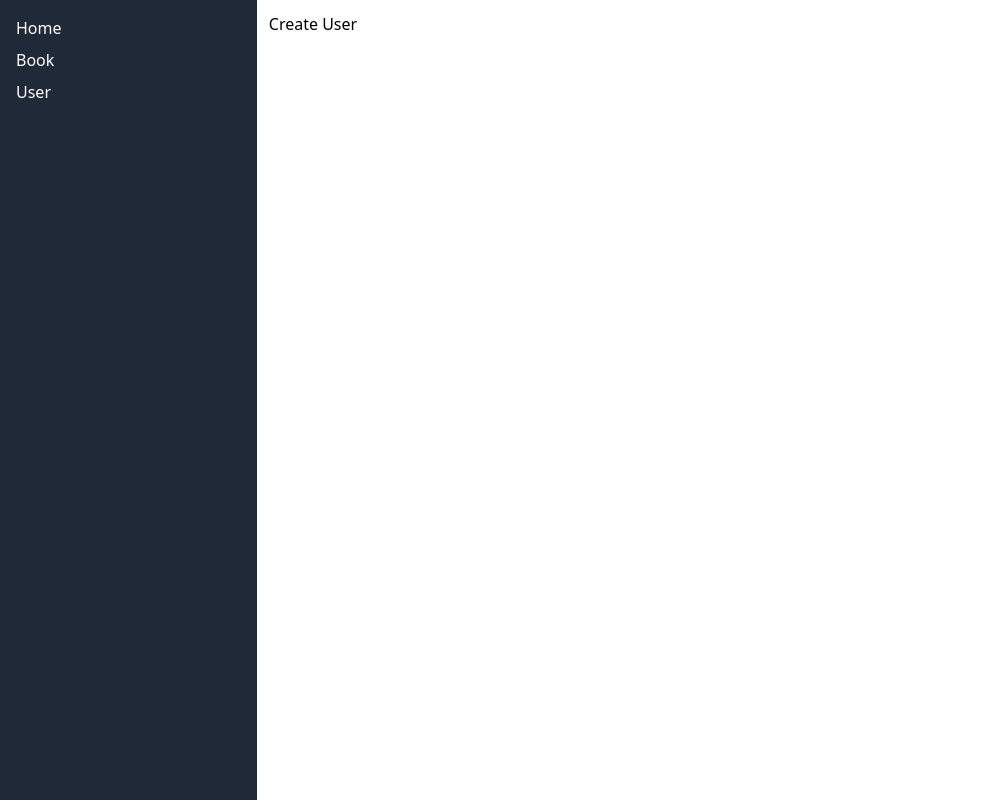
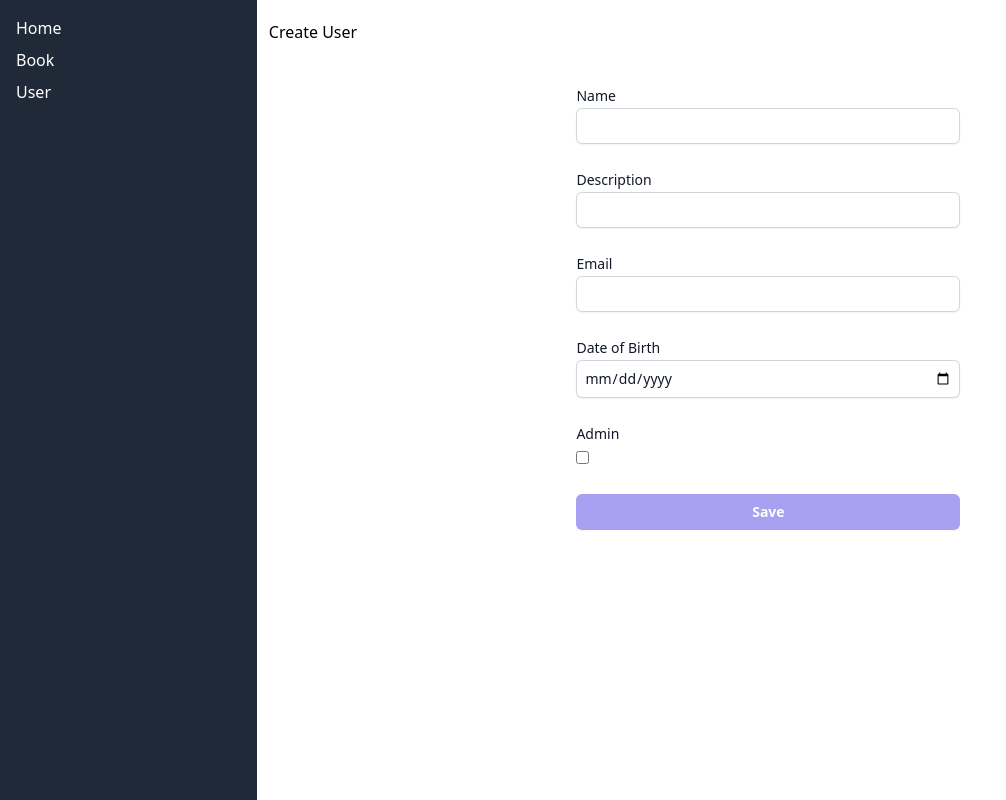
Before and after one commit to allansuru/nextjs-redux, a Next.js app: page /user/create in a window 1280 px wide. Shown: the whole page, without its empty margins (0-1006 px from the left). Built offline with nearby package versions, Linux system fonts and the light colour scheme.

Commit message:
finalizando users module

```diff
--- a/db.json
+++ b/db.json
@@ -1,7 +1,7 @@
 {
   "books": [
     {
-      "name": "The Mandalorian 1234",
+      "name": "The Mandalorian",
       "imageUrl": "https://lumiere-a.akamaihd.net/v1/images/the-mandalorian-poster-s3-serieslp_aa55f7a4.jpeg?region=0%2C0%2C1024%2C1517",
       "id": 409748
     },
@@ -24,6 +24,11 @@
       "name": "Homem Aranha",
       "imageUrl": "https://sm.ign.com/ign_br/screenshot/default/spider-man-2002-banner_k5qn.jpg",
       "id": 278282
+    },
+    {
+      "name": "teste",
+      "imageUrl": "teste",
+      "id": 279696
     }
   ],
   "signin": [
@@ -36,13 +41,13 @@
   ],
   "users": [
     {
+      "dateCreated": "2023-08-24T13:48:23.477Z",
       "id": 1,
-      "name": "Alice",
+      "isAdmin": true,
+      "dateOfBirth": "1990-01-15T02:00:00.000Z",
+      "email": "alice@example.com",
       "description": "Lorem ipsum dolor sit amet.",
-      "email": "alice@example.com",
-      "dateOfBirth": "1990-01-15",
-      "dateCreated": "2022-03-20T08:00:00Z",
-      "isAdmin": true
+      "name": "Alice in Chains"
     },
     {
       "id": 2,
@@ -52,6 +57,33 @@
       "dateOfBirth": "1985-06-25",
       "dateCreated": "2021-11-10T10:30:00Z",
       "isAdmin": false
+    },
+    {
+      "isAdmin": false,
+      "dateOfBirth": "2023-08-09T03:00:00.000Z",
+      "email": "tste@teste.com",
+      "description": "teste 123",
+      "name": "Teste",
+      "id": 803,
+      "dateCreated": "2023-08-24T13:36:18.523Z"
+    },
+    {
+      "isAdmin": false,
+      "dateOfBirth": "2023-08-17T03:00:00.000Z",
+      "email": "asasas@teste",
+      "description": "asasa",
+      "name": "teste",
+      "id": 865,
+      "dateCreated": "2023-08-24T13:42:29.943Z"
+    },
+    {
+      "isAdmin": false,
+      "dateOfBirth": "2023-08-10T03:00:00.000Z",
+      "email": "es@TESE.COM",
+      "description": "12t",
+      "name": "teste",
+      "id": 144,
+      "dateCreated": "2023-08-24T13:48:02.029Z"
     }
   ]
 }
--- a/modules/book/shared/state/bookReducer.ts
+++ b/modules/book/shared/state/bookReducer.ts
@@ -9,7 +9,7 @@ import {
 
 const initialState =
 {
-    books: [],
+    books: [] as Array<Book>,
     loading: false,
     error: null
 }
--- a/modules/book/shared/state/bookThunks.ts
+++ b/modules/book/shared/state/bookThunks.ts
@@ -13,7 +13,6 @@ export const deleteBookAsync = createAsyncThunk<void, number>('book/deleteBook',
 });
 
 export const createBookAsync = createAsyncThunk<Book, Book>('book/createBook', async (book) => {
-
     const response = await post('books', book);
     return response;
 });
--- a/modules/user/UserDetailsForm.tsx
+++ b/modules/user/UserDetailsForm.tsx
@@ -1,31 +1,137 @@
-// components/UserDetailsForm.js
-import React, { useState, useEffect } from "react";
+import React from "react";
+import { useForm } from "react-hook-form";
+import { yupResolver } from "@hookform/resolvers/yup";
+import * as yup from "yup";
+import { useDispatch, useSelector } from "react-redux";
+import { useRouter } from "next/router";
+import { createUser, updateUser } from "./shared/state/userThunk";
+import { User } from "./shared/interfaces/user";
+
+const schema = yup.object().shape({
+  name: yup.string().required("Name is required"),
+  description: yup.string().required("Description is required"),
+  email: yup
+    .string()
+    .email("Enter a valid email")
+    .required("Email is required"),
+  dateOfBirth: yup
+    .date()
+    .max(new Date(), "Date must be in the past")
+    .required("Date of Birth is required"),
+  isAdmin: yup.boolean(),
+  id: yup.number(),
+  dateCreated: yup.date(),
+});
 
 const UserDetailsForm = ({ isEditing, userId }) => {
-  const [user, setUser] = useState({});
+  const dispatch = useDispatch();
+  const router = useRouter();
+  const user = useSelector((state) =>
+    state.user.users.find((user) => user.id === Number(userId))
+  );
 
-  useEffect(() => {
-    // Busque os detalhes do usuário com base no userId (se estiver editando)
-    // Se userId não estiver presente, é um novo usuário
-    if (isEditing && userId) {
-      // Faça uma requisição para obter os detalhes do usuário pelo userId
-      // Atualize o estado com os detalhes do usuário
-    }
-  }, [isEditing, userId]);
+  const { register, formState, handleSubmit } = useForm({
+    mode: "onChange",
+    resolver: yupResolver(schema),
+    defaultValues: isEditing ? user : {},
+  });
 
-  const handleSubmit = (formData) => {
-    if (isEditing) {
-      // Faça a requisição para atualizar o usuário com formData
-    } else {
-      // Faça a requisição para criar um novo usuário com formData
-    }
+  const onSubmit = (formData: User) => {
+    const payload = {
+      ...formData,
+      id: isEditing ? formData.id : Math.floor(Math.random() * 1000),
+      dateCreated: new Date().toISOString(),
+    };
+
+    isEditing ? dispatch(updateUser(payload)) : dispatch(createUser(payload));
+    router.push("/user");
   };
 
   return (
-    <div>
-      <h2>{isEditing ? "Edit User" : "Create User"}</h2>
-      {/* Renderize o formulário de edição/criação do usuário */}
-    </div>
+    <>
+      <div className="mt-2">
+        <h2>{isEditing ? "Edit User" : "Create User"}</h2>
+      </div>
+      <div className="mt-10 sm:mx-auto sm:w-full sm:max-w-sm">
+        <form className="space-y-6" onSubmit={handleSubmit(onSubmit)}>
+          <div className="mb-4">
+            <label className="block text-sm font-medium leading-6 text-gray-900">
+              Name
+            </label>
+            <input
+              {...register("name")}
+              className="mb-2 px-2 block w-full rounded-md border-0 py-1.5 text-gray-900 shadow-sm ring-1 ring-inset ring-gray-300 placeholder:text-gray-400 focus:ring-2 focus:ring-inset focus:ring-indigo-600 sm:text-sm sm:leading-6"
+            />
+            {formState.errors.name && (
+              <p className="text-red-600 text-xs mt-1">
+                {formState.errors.name.message}
+              </p>
+            )}
+          </div>
+          <div className="mb-4">
+            <label className="block text-sm font-medium leading-6 text-gray-900">
+              Description
+            </label>
+            <input
+              {...register("description")}
+              className="mb-2 px-2 block w-full rounded-md border-0 py-1.5 text-gray-900 shadow-sm ring-1 ring-inset ring-gray-300 placeholder:text-gray-400 focus:ring-2 focus:ring-inset focus:ring-indigo-600 sm:text-sm sm:leading-6"
+            />
+            {formState.errors.description && (
+              <p className="text-red-600 text-xs mt-1">
+                {formState.errors.description.message}
+              </p>
+            )}
+          </div>
+
+          <div className="mb-4">
+            <label className="block text-sm font-medium leading-6 text-gray-900">
+              Email
+            </label>
+            <input
+              {...register("email")}
+              className="mb-2 px-2 block w-full rounded-md border-0 py-1.5 text-gray-900 shadow-sm ring-1 ring-inset ring-gray-300 placeholder:text-gray-400 focus:ring-2 focus:ring-inset focus:ring-indigo-600 sm:text-sm sm:leading-6"
+            />
+            {formState.errors.email && (
+              <p className="text-red-600 text-xs mt-1">
+                {formState.errors.email.message}
+              </p>
+            )}
+          </div>
+
+          <div className="mb-4">
+            <label className="block text-sm font-medium leading-6 text-gray-900">
+              Date of Birth
+            </label>
+            <input
+              type="date"
+              {...register("dateOfBirth")}
+              className="mb-2 px-2 block w-full rounded-md border-0 py-1.5 text-gray-900 shadow-sm ring-1 ring-inset ring-gray-300 placeholder:text-gray-400 focus:ring-2 focus:ring-inset focus:ring-indigo-600 sm:text-sm sm:leading-6"
+            />
+            {formState.errors.dateOfBirth && (
+              <p className="text-red-600 text-xs mt-1">
+                {formState.errors.dateOfBirth.message}
+              </p>
+            )}
+          </div>
+
+          <div className="mb-4">
+            <label className="block text-sm font-medium leading-6 text-gray-900">
+              Admin
+            </label>
+            <input type="checkbox" {...register("isAdmin")} className="mr-1" />
+          </div>
+          <button
+            type="submit"
+            disabled={!formState.isValid}
+            className={`flex w-full justify-center rounded-md bg-indigo-600 px-3 py-1.5 text-sm font-semibold leading-6 text-white shadow-sm hover:bg-indigo-500 focus-visible:outline focus-visible:outline-2 focus-visible:outline-offset-2 focus-visible:outline-indigo-600 ${
+              !formState.isValid ? "opacity-50 cursor-not-allowed" : ""
+            }`}
+          >
+            {formState.isSubmitting ? "Saving..." : "Save"}
+          </button>
+        </form>
+      </div>
+    </>
   );
 };
 
--- a/modules/user/shared/state/userReducer.ts
+++ b/modules/user/shared/state/userReducer.ts
@@ -1,6 +1,6 @@
 import { createSlice, PayloadAction } from '@reduxjs/toolkit';
 import { User } from '../interfaces/user';
-import { fetchUsers } from './userThunk'
+import { fetchUsers, createUser, updateUser } from './userThunk'
 
 const initialState =
 {
@@ -28,6 +28,19 @@ const userSlice = createSlice({
                 state.loading = false;
                 state.error = action.error.message;
             })
+            .addCase(createUser.fulfilled, (state, action) => {
+                debugger
+                state.users.push(action.payload);
+            })
+            .addCase(updateUser.fulfilled, (state, action) => {
+                debugger
+                const updatedIndex = state.users.findIndex(
+                    (user) => user.id === action.payload.id
+                );
+                if (updatedIndex !== -1) {
+                    state.users[updatedIndex] = action.payload;
+                }
+            });
     },
 });
 
--- a/modules/user/shared/state/userThunk.ts
+++ b/modules/user/shared/state/userThunk.ts
@@ -1,5 +1,7 @@
 import { createAsyncThunk } from '@reduxjs/toolkit';
-import { get } from '@core/services/api.service';
+import { get, post, put } from '../../../../core/services/api.service';
+
+import { User } from '../interfaces/user';
 
 export const fetchUsers = createAsyncThunk('users/fetchUsers', async () => {
 
@@ -7,3 +9,14 @@ export const fetchUsers = createAsyncThunk('users/fetchUsers', async () => {
 
     return response;
 });
+
+export const createUser = createAsyncThunk("user/createUser", async (user) => {
+    const response = await post("users", user);
+    return response;
+});
+
+export const updateUser = createAsyncThunk<User, User>("user/updateUser", async (user) => {
+
+    const response = await put(`users/${user.id}`, user);
+    return response;
+});
--- a/package.json
+++ b/package.json
@@ -16,11 +16,13 @@
     "@fortawesome/free-brands-svg-icons": "^6.4.2",
     "@fortawesome/free-solid-svg-icons": "^6.4.2",
     "@fortawesome/react-fontawesome": "^0.2.0",
+    "@hookform/resolvers": "^3.3.0",
     "@reduxjs/toolkit": "^1.9.5",
     "@types/node": "^20.5.0",
     "@types/react": "^18.2.20",
     "autoprefixer": "^10.4.15",
     "axios": "^1.4.0",
+    "date-fns": "^2.30.0",
     "next": "^13.4.16",
     "next-auth": "^4.23.1",
     "postcss": "^8.4.27",
@@ -34,6 +36,7 @@
     "react-toastify": "^9.1.3",
     "redux": "^4.2.1",
     "tailwindcss": "^3.3.3",
-    "typescript": "^5.1.6"
+    "typescript": "^5.1.6",
+    "yup": "^1.2.0"
   }
 }
```
Also changed, not shown: 1 other file (tests, documents, lock files or other folders).
